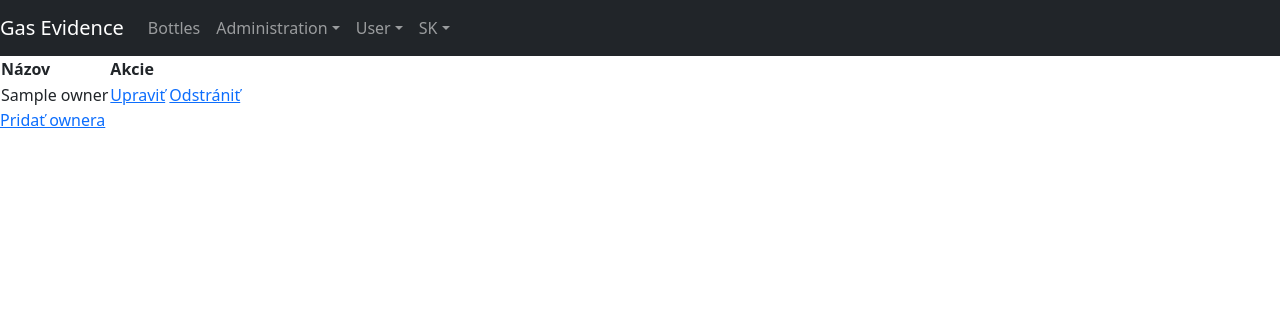
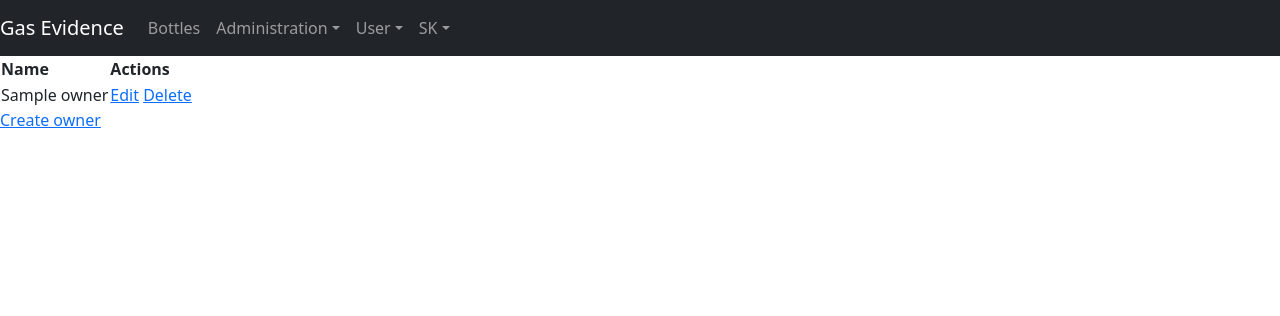
Before and after one commit to TIS2023-FMFI/evidencia-flias, a Django app: page /owners/ in a window 1280 px wide. Shown: the top 316 px of the page. Run offline with Django 4.2, Linux system fonts and the light colour scheme; a user stored in the database is signed in; tables that the repository leaves empty hold one stand-in row (values such as "Sample post"); some libraries are stand-ins or nearby versions.

Commit message:
add translations

```diff
--- a/flase_app/templates/owners/list.html
+++ b/flase_app/templates/owners/list.html
@@ -1,12 +1,12 @@
 {% extends "base.html" %}
+{% load i18n %}
 
 {% block content %}
-
 <table>
     <thead>
         <tr>
-            <th>Názov</th>
-            <th>Akcie</th>
+            <th>{% translate "Name" %}</th>
+            <th>{% translate "Actions" %}</th>
         </tr>
     </thead>
 
@@ -15,14 +15,13 @@
         <tr>
             <td>{{ owner.name }}</td>
             <td>
-                <a href="{% url 'owner_update' pk=owner.id %}">Upraviť</a>
-                <a href="{% url 'owner_delete' pk=owner.id %}">Odstrániť</a>
+                <a href="{% url 'owner_update' pk=owner.id %}">{% translate "Edit" %}</a>
+                <a href="{% url 'owner_delete' pk=owner.id %}">{% translate "Delete" %}</a>
             </td>
         </tr>
         {% endfor %}
     </tbody>
 </table>
 
-<a href="{% url 'owner_create' %}">Pridať ownera</a>
-
+<a href="{% url 'owner_create' %}">{% translate "Create owner" %}</a>
 {% endblock content %}
```
